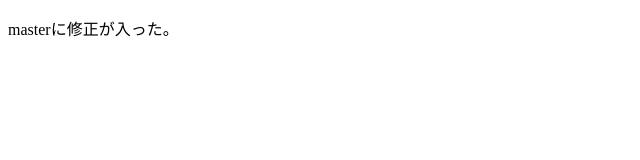
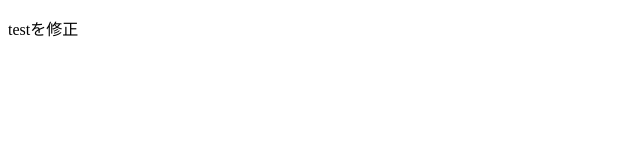
Before and after one commit to yusuke1981/test_yusuke1981, a plain HTML site: page index.html in a window 1280 px wide. Shown: the whole page, without its empty margins (0-640 px from the left). Drawn offline with Linux system fonts and the light colour scheme.

Commit message:
testを修正をコミット

```diff
--- a/index.html
+++ b/index.html
@@ -4,6 +4,6 @@
     <meta charset="utf-8">
   </head>
   <body>
-  	<p>masterに修正が入った。</p>
+  	<p>testを修正</p>
   </body>
 </html>
```
